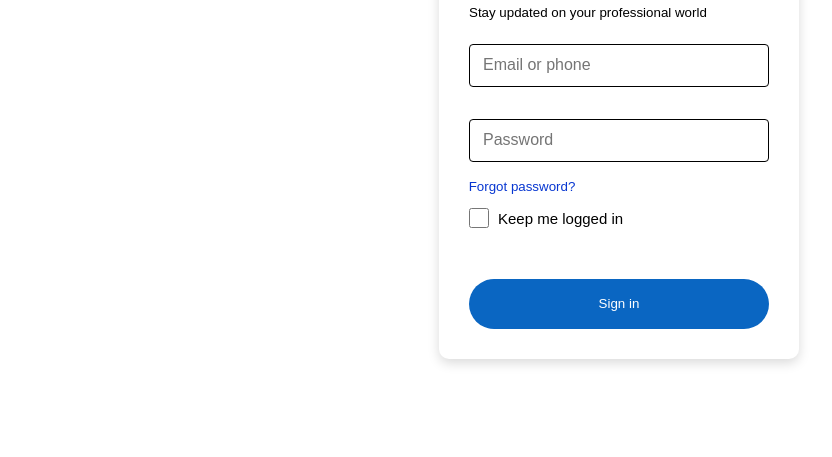
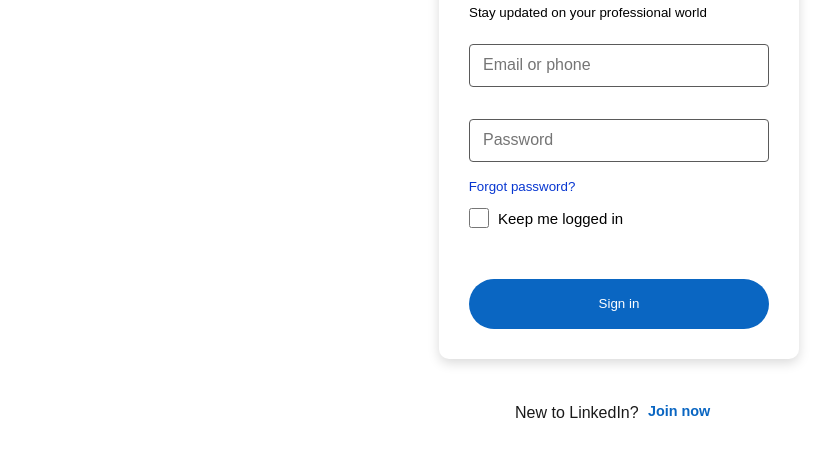
Before and after one commit to cjasoncode/Linkedin_clone, a plain HTML site: page index.html in a window 1280 px wide. Shown: the part 261-718 px from the top of the page, without its empty margins (21-853 px from the left). Drawn offline with Linux system fonts and the light colour scheme.

Commit message:
new additions (change 2)

```diff
--- a/index.html
+++ b/index.html
@@ -30,17 +30,25 @@
             <form>
 
                 <label for="email"></label>
-                <input type="email"placeholder="Email or phone" name="email" id="email">
+                <input type="email"placeholder="Email or phone" name="email" id="email" class="border">
                 <label for="password"></label>
-                <input type="password" placeholder="Password" name="password" id="password">
+                <input type="password" placeholder="Password" name="password" id="password" class="border">
                 <button type="button" class="forgot" onclick="window.location.href = 'https://api.linkedin.com/checkpoint/rp/request-password-reset'; "<em>Forgot password?</em></button>
                 <label for="Remember_me" class="Remember_me_text">
                 <input type="checkbox" class="Remember_me" id="Remember_me">Keep me logged in</label>
                 <button type="submit">Sign in</button>
+                <label for="Join" class="join">
+                <big>New to LinkedIn? </big> <a href="https://api.linkedin.com/signup/cold-join?_l=en_US"><button type="button" class="join_button">Join now</button> </a>
+                </label>
 
             </form>
+
+
         </header>
     </div>
+
+
+
 </body>
 
 </html>
--- a/sign_in.css
+++ b/sign_in.css
@@ -10,6 +10,23 @@
     align-items: center;
 
 }
+
+input:hover{
+    border-color: #000000;
+
+}
+
+.border {
+
+  outline: none;
+
+}
+
+.border:focus {
+  border-color: #0837d1; /* LinkedIn blue or any color you like */
+
+}
+
 
 
 .forgot {
@@ -32,6 +49,7 @@
 
 img {
     position: fixed;
+
     top: 33px;
     /* distance from top */
     left: 53px;
@@ -76,7 +94,7 @@
 input {
     padding: 13px;
     border-radius:4px;
-    border: 1px solid rgb(0, 0, 0);
+    border: 1px solid rgb(90, 90, 90);
     background: #ffffff;
     margin-bottom: 20px;
 
@@ -124,6 +142,8 @@
 
  }
 
+
+
  input::placeholder{
 
     font-size: 16px;
@@ -133,9 +153,46 @@
  }
  .Remember_me_text {
     display: flex;
+
     font-size: 15px;
     position: relative;
     top: -30px;
     left: 2px;
     margin-top: 6px;
 }
+
+.join{
+    color:#000000E6;
+    position: relative;
+    top: 30px;
+    font-size: smaller;
+    left: 46px;
+    text-align: left;
+
+
+}
+
+.join_button{
+
+    color: #0A66C2;
+    font-family:inherit;
+    position: relative;
+    height: 35px;
+    width: 80px;
+    font-weight:600;
+    white-space: nowrap;
+    font-size: 0.9rem;
+    text-align: center;
+    background-color: #ffffff00;
+    top: -1px;
+    left: -4px;
+
+
+
+}
+
+.join_button:hover{
+    background-color: #7dcbf87e;
+    position: relative;
+
+}
```
